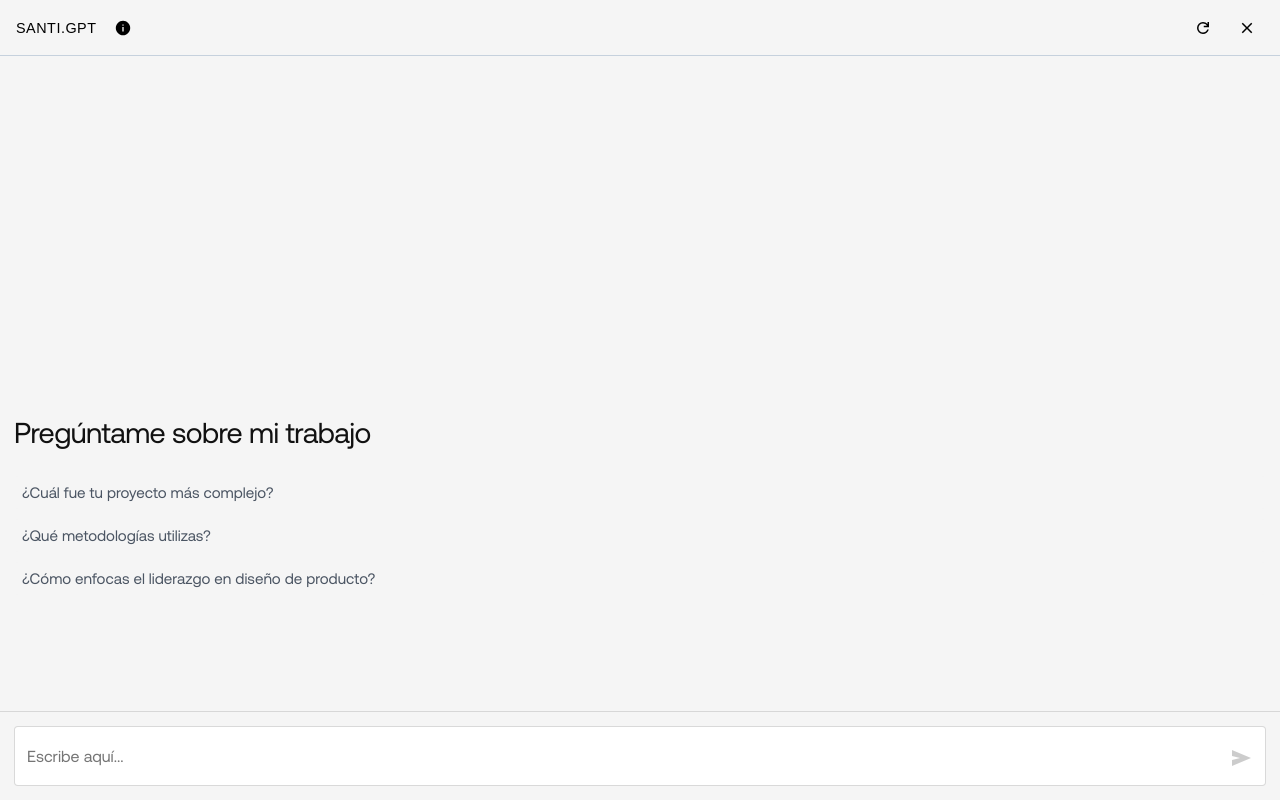
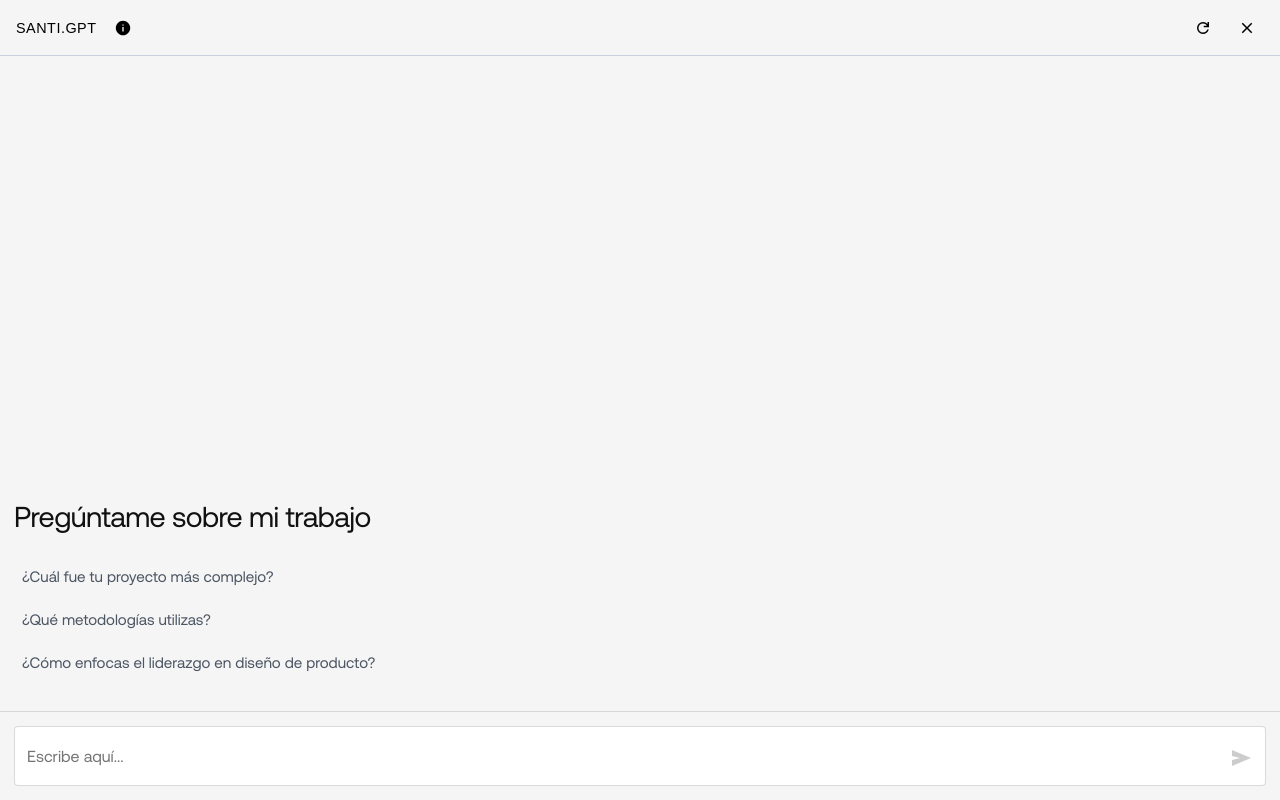
Before and after one commit to santilobos/portfolio-assistant-api2, a Next.js app: page /widget in a window 1280 px wide. Built offline with nearby package versions, Linux system fonts and the light colour scheme; a web font is replaced by a local one.

Commit message:
ajustes css texto intro

```diff
--- a/app/widget/page.module.css
+++ b/app/widget/page.module.css
@@ -19,12 +19,13 @@
   flex: 1;
   overflow-y: auto;
   padding: 20px 14px 0; /* top right/left bottom */
-  padding-bottom: calc(20px + 84px + var(--kbd, 0px));
+  padding-bottom: calc(20px + var(--kbd, 0px)); /* ✅ sin +84 */
   display: flex;
   flex-direction: column;
   gap: 24px;
   overscroll-behavior: contain;
-  min-height: 0; /* recomendado en flex layouts */
+  min-height: 0;
+  scroll-padding-bottom: calc(20px + var(--kbd, 0px));
 }
 
 @supports selector(.messages:has(.intro)) {
@@ -110,6 +111,7 @@
   gap: 16px;
   padding-bottom: 12px;
 }
+
 
 .chatTitle {
   font-family: var(--font-aeonik);
```
